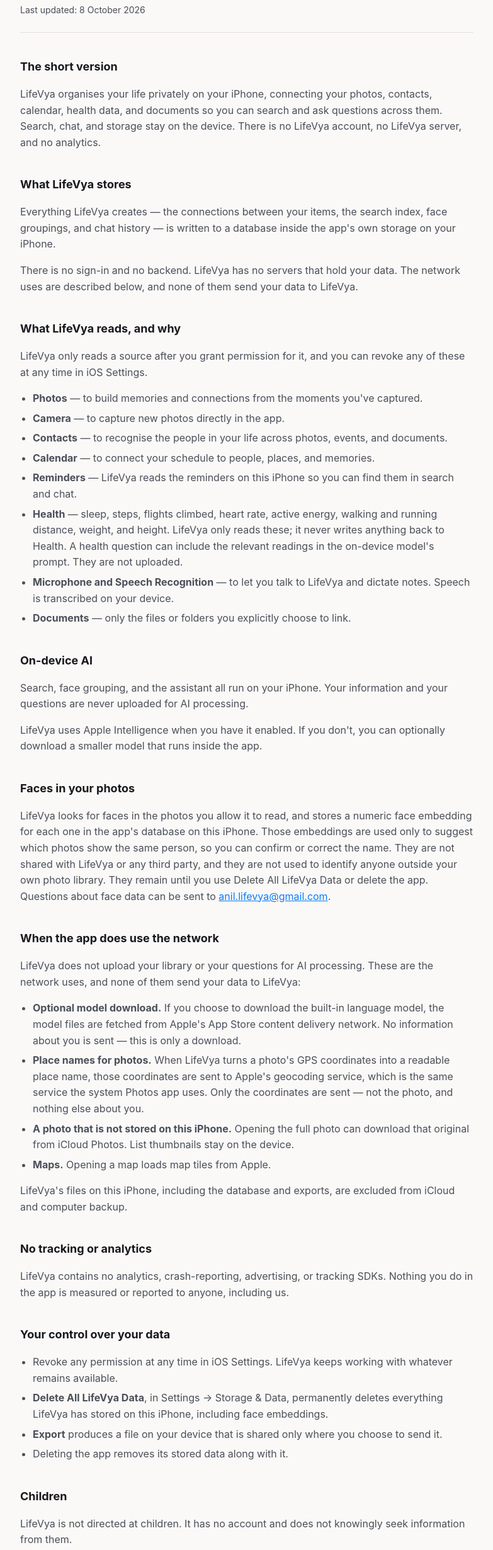
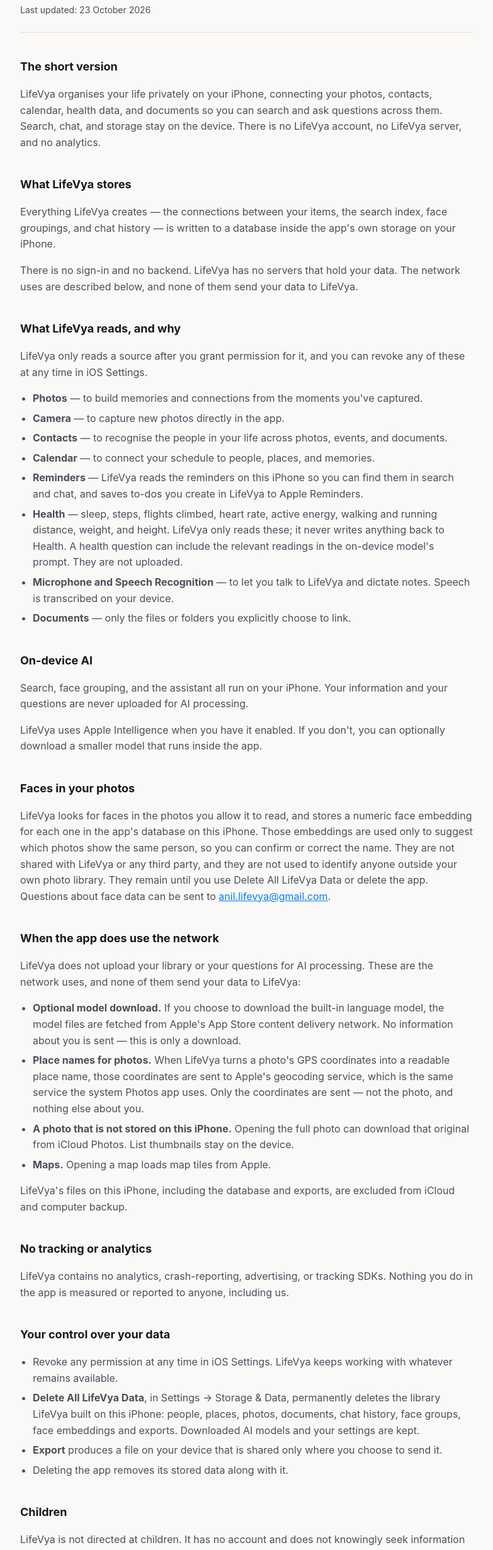
Before and after one commit to anil7948/lifevya-privacy, a plain HTML site: page index.html in a window 1280 px wide. Shown: the part 96-2557 px from the top of the page at 63% size, without its empty margins (248-1031 px from the left). Drawn offline with Linux system fonts and the light colour scheme.

Commit message:
Say that to-dos are saved to Reminders and clarify what Delete All removes
Matches the in-app policy: Reminders is read and written, and Delete All removes the
library but keeps downloaded AI models and settings.

```diff
--- a/index.html
+++ b/index.html
@@ -56,7 +56,7 @@
 
 <header>
   <h1>LifeVya Privacy Policy</h1>
-  <p class="meta">Last updated: 8 October 2026</p>
+  <p class="meta">Last updated: 23 October 2026</p>
 </header>
 
 <h2>The short version</h2>
@@ -73,7 +73,7 @@
   <li><strong>Camera</strong> — to capture new photos directly in the app.</li>
   <li><strong>Contacts</strong> — to recognise the people in your life across photos, events, and documents.</li>
   <li><strong>Calendar</strong> — to connect your schedule to people, places, and memories.</li>
-  <li><strong>Reminders</strong> — LifeVya reads the reminders on this iPhone so you can find them in search and chat.</li>
+  <li><strong>Reminders</strong> — LifeVya reads the reminders on this iPhone so you can find them in search and chat, and saves to-dos you create in LifeVya to Apple Reminders.</li>
   <li><strong>Health</strong> — sleep, steps, flights climbed, heart rate, active energy, walking and running distance, weight, and height. LifeVya only reads these; it never writes anything back to Health. A health question can include the relevant readings in the on-device model's prompt. They are not uploaded.</li>
   <li><strong>Microphone and Speech Recognition</strong> — to let you talk to LifeVya and dictate notes. Speech is transcribed on your device.</li>
   <li><strong>Documents</strong> — only the files or folders you explicitly choose to link.</li>
@@ -102,7 +102,7 @@
 <h2>Your control over your data</h2>
 <ul>
   <li>Revoke any permission at any time in iOS Settings. LifeVya keeps working with whatever remains available.</li>
-  <li><strong>Delete All LifeVya Data</strong>, in Settings → Storage &amp; Data, permanently deletes everything LifeVya has stored on this iPhone, including face embeddings.</li>
+  <li><strong>Delete All LifeVya Data</strong>, in Settings → Storage &amp; Data, permanently deletes the library LifeVya built on this iPhone: people, places, photos, documents, chat history, face groups, face embeddings and exports. Downloaded AI models and your settings are kept.</li>
   <li><strong>Export</strong> produces a file on your device that is shared only where you choose to send it.</li>
   <li>Deleting the app removes its stored data along with it.</li>
 </ul>
```
Also changed, not shown: support.html (+1 -1 lines).
